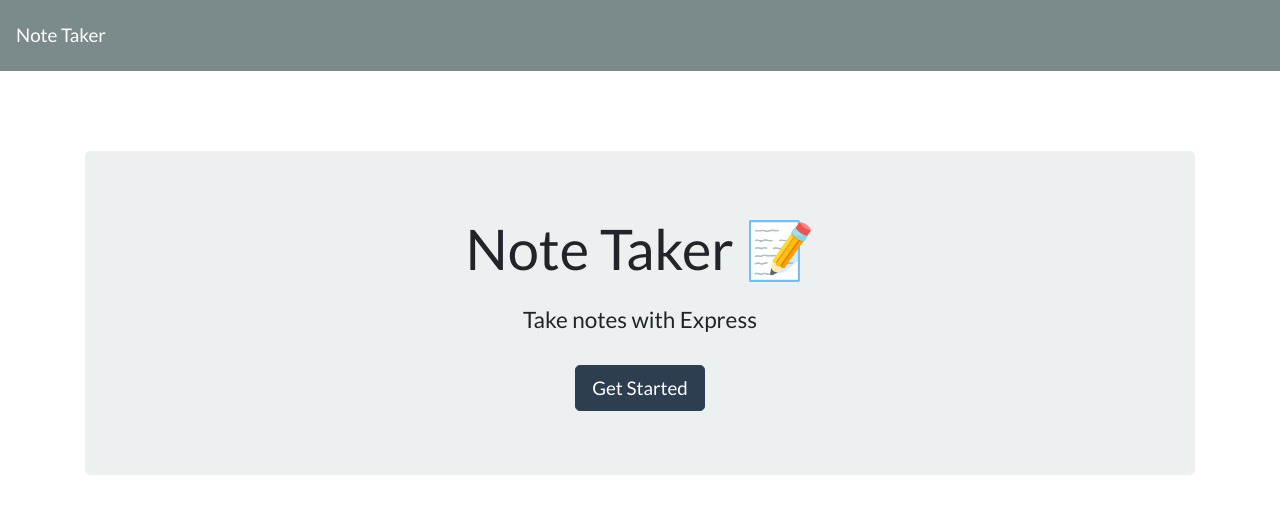
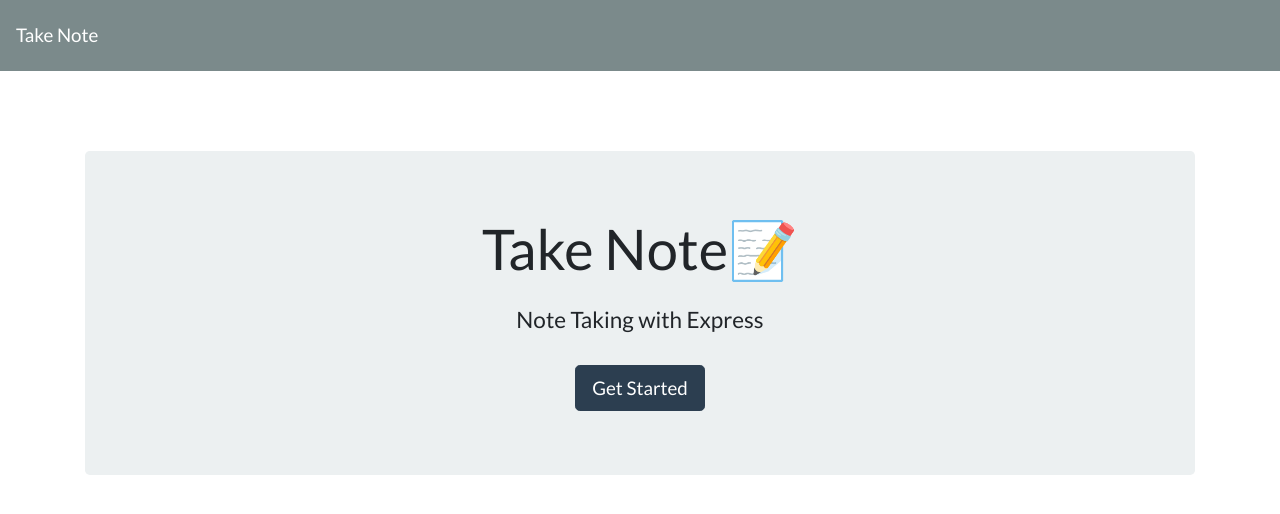
Before and after one commit to ccline29/Take-Note, a website: page public/index.html in a window 1280 px wide. Drawn offline with nearby package versions, Linux system fonts and the light colour scheme; no server answers.

Commit message:
index update

```diff
--- a/public/index.html
+++ b/public/index.html
@@ -5,19 +5,19 @@
   <meta charset="UTF-8">
   <meta name="viewport" content="width=device-width, initial-scale=1.0">
   <meta http-equiv="X-UA-Compatible" content="ie=edge">
-  <title>Note Taker</title>
+  <title>Take Note</title>
   <link rel="stylesheet" href="https://cdnjs.cloudflare.com/ajax/libs/bootswatch/4.1.3/flatly/bootstrap.min.css" />
 </head>
 
 <body>
   <nav class="navbar navbar-dark bg-dark">
-    <a class="navbar-brand" href="/">Note Taker
+    <a class="navbar-brand" href="/">Take Note
     </a>
   </nav>
   <div class="container">
     <div style="margin-top: 80px;" class="jumbotron text-center">
-      <h1 class="display-4">Note Taker <span role="img" aria-label="Memo">📝</span></h1>
-      <h4 class="mt-4">Take notes with Express</h4>
+      <h1 class="display-4">Take Note<span role="img" aria-label="Memo">📝</span></h1>
+      <h4 class="mt-4">Note Taking with Express</h4>
       <a class="btn btn-primary btn-lg mt-4" href="/notes" role="button">Get Started</a>
     </div>
   </div>
```
